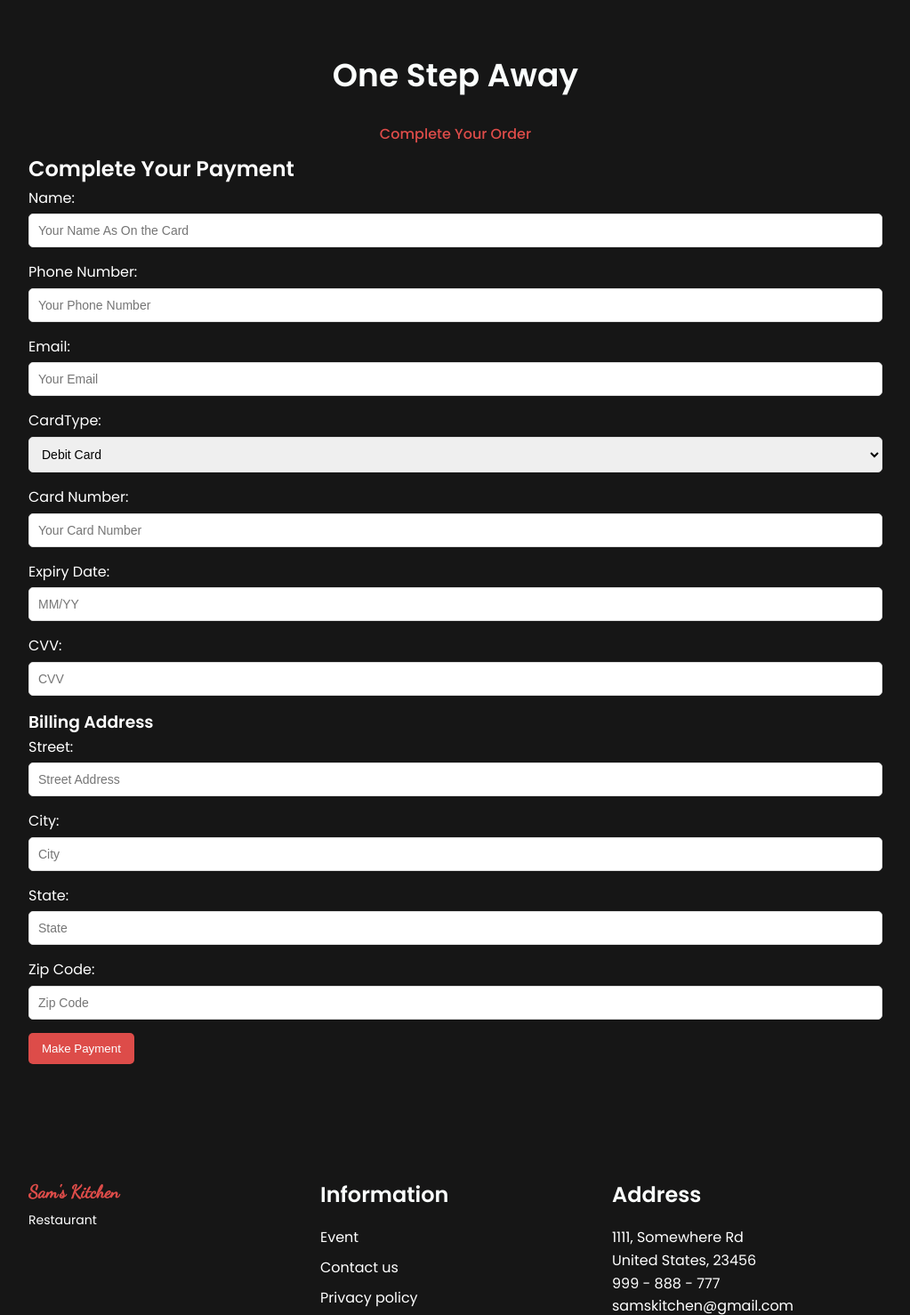
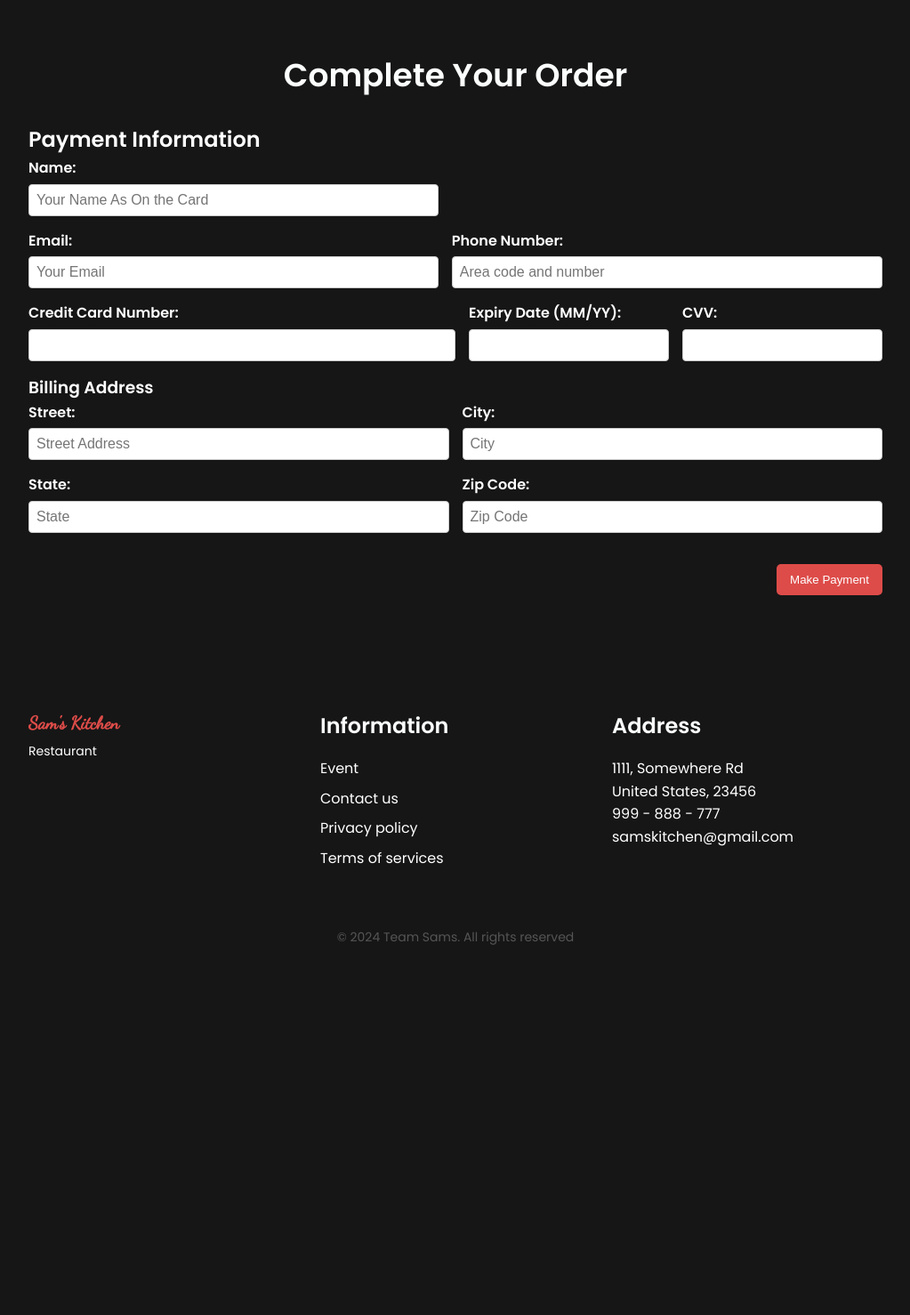
Before and after one commit to anchal-04/SAM-s-Kitchen, a Flask app: page /payment in a window 1280 px wide. Shown: the part 72-1550 px from the top of the page at 89% size, without its empty margins (128-1151 px from the left). After the commit the page ends 1134 px from the top, so only its background shows below. Run offline with Flask 3, Linux system fonts and the light colour scheme.

Commit message:
Resolved merge conflicts after stash apply

```diff
--- a/restaurant/routes.py
+++ b/restaurant/routes.py
@@ -97,28 +97,24 @@ def cart_page():
 @app.route('/payment', methods=['GET', 'POST'])
 def payment_page():
     if request.method == 'POST':
-        # Process payment details
-        data = request.form
-        first_name = data.get('first-name')
-        last_name = data.get('last-name')
-        phone_number = data.get('phone-number')
-        email = data.get('email')
-        visa_type = data.get('visa-type')
-        card_type = data.get('card-type')
-        card_number = data.get('card-number')
-        name_on_card = data.get('name-on-card')
-        cvv = data.get('cvv')
+        # Get form data
+        name = request.form.get('name')
+        email = request.form.get('email')
+        phone = request.form.get('number')
+        card_number = request.form.get('card_number')
+        expiry = request.form.get('expiry')
+        cvv = request.form.get('cvv')
+        street = request.form.get('street')
+        city = request.form.get('city')
+        state = request.form.get('state')
+        zip_code = request.form.get('zip')
 
-        # Add payment processing logic here (e.g., integrate with a payment gateway)
-        return jsonify({
-            'message': 'Payment processed successfully',
-            'data': {
-                'name': f'{first_name} {last_name}',
-                'email': email,
-                'visa_type': visa_type,
-                'card_type': card_type
-            }
-        })
+        # Add your payment processing logic here
+
+        # For now, just flash a message
+        flash('Payment processed successfully!', 'success')
+        return redirect(url_for('congrats_page'))
+
 
     return render_template('payment.html')
 
--- a/restaurant/static/styles/css/styles.css
+++ b/restaurant/static/styles/css/styles.css
@@ -803,3 +803,59 @@ button.btn {
 button.btn:hover {
   background-color: var(--first-color-alt);
 }
+
+/* payment_ml-page */
+
+.payment .section-heading {
+    margin-bottom: 20px; /* Adjust this value for more/less space */
+}
+
+.payment .form-container {
+    max-width: 600px;
+    margin: auto;
+    padding: 20px;
+    border: 1px solid #ccc;
+    border-radius: 8px;
+    background: #f9f9f9;
+}
+
+.payment .form-row {
+    display: flex;
+    justify-content: space-between;
+    gap: 15px;
+}
+
+.payment .form-group {
+    flex: 1;
+    margin-bottom: 15px;
+    display: flex;
+    flex-direction: column;
+}
+
+.payment label {
+    font-weight: bold;
+    margin-bottom: 5px;
+}
+
+.payment input, select {
+    padding: 8px;
+    font-size: 16px;
+    border: 1px solid #ccc;
+    border-radius: 4px;
+}
+
+.payment .button-container {
+    display: flex;
+    justify-content: flex-end;
+    margin-top: 20px; /* Add space above the button */
+}
+
+.payment .form-group.small {
+    flex: 0 0 48%; /* Makes each field take about half the width */
+}
+
+.payment .form-group span {
+    margin-top: 5px;
+    font-size: 12px;
+    color: red;
+}
--- a/restaurant/static/styles/js/payment.js
+++ b/restaurant/static/styles/js/payment.js
@@ -1,20 +1,106 @@
-document.getElementById("payment-form").addEventListener("submit", function (e) {
-    e.preventDefault(); // Prevent form submission
+document.addEventListener("DOMContentLoaded", () => {
+    console.log("payment.js loaded");
+    const form = document.getElementById("payment");
 
-    const firstName = document.getElementById("first-name").value.trim();
-    const lastName = document.getElementById("last-name").value.trim();
-    const phoneNumber = document.getElementById("phone-number").value.trim();
-    const email = document.getElementById("email").value.trim();
-    const visaType = document.getElementById("visa-type").value;
-    const cardType = document.getElementById("card-type").value;
-    const cardNumber = document.getElementById("card-number").value.trim();
-    const nameOnCard = document.getElementById("name-on-card").value.trim();
-    const cvv = document.getElementById("cvv").value.trim();
-
-    if (!firstName || !lastName || !phoneNumber || !email || !visaType || !cardType || !cardNumber || !nameOnCard || !cvv) {
-      alert("Please fill out all fields.");
-      return;
+    if (!form) {
+        console.error("Form with id 'payment' not found!");
+        return;
     }
 
-    alert(`Payment Successful!\nName: ${firstName} ${lastName}\nVisa Type: ${visaType}\nCard Type: ${cardType}`);
-  });
+    form.onsubmit = function (event) {
+     clearErrors();
+    // Get input values
+    const expiry = document.getElementById("expiry").value;
+    const state = document.getElementById("state").value;
+    const zip = document.getElementById("zip").value;
+    const cc = document.getElementById("cc").value;
+    const phone = document.getElementById("number").value;
+    const email = document.getElementById("email").value;
+    const cvv = document.getElementById("cvv").value;
+
+    // Define regex patterns
+    const expiryRegex = /^\d{2}\/\d{2}$/; // MM/YY format
+    const stateRegex = /^[a-zA-Z]{2}$/;  // Two letters
+    const zipRegex = /^\d{5}$/;          // Five digits
+    const ccRegex = /^\d{16}$/;          // Five digits
+    const phRegex = /^\d{10}$/;          // Five digits
+    const eRegex  = /^[a-zA-Z0-9._%+-]+@[a-zA-Z0-9.-]+\.[a-zA-Z]{2,}$/;
+    const cvvRegex = /^\d{3}$/;          // Five digits
+
+    let isValid = true;
+     // Validate expiry
+    if (!expiryRegex.test(expiry)) {
+        showError("expiry", "Expiry format: MM/YY format.");
+        isValid = false;
+    }
+
+    // Validate state
+    if (!stateRegex.test(state)) {
+        showError("state", "State must be 2 letters.");
+        isValid = false;
+    }
+
+    // Validate zip
+    if (!zipRegex.test(zip)) {
+        showError("zip", "Zip code must be 5 digits.");
+        isValid = false;
+    }
+
+       // Validate cc
+    if (!ccRegex.test(cc)) {
+        showError("cc", "Credit card number must be 16 digits.");
+        isValid = false;
+    }
+
+       // Validate cc
+    if (!ccRegex.test(cvv)) {
+        showError("cvv", "CVV must be 3 digits.");
+        isValid = false;
+    }
+
+       // Validate phone
+    if (!phRegex.test(phone)) {
+        showError("number", "Phone number must be 10 digits.");
+        isValid = false;
+    }
+
+           // Validate email
+    if (!eRegex.test(email)) {
+        showError("email", "Email format must be xxx@xxx.xxx");
+        isValid = false;
+    }
+
+
+    // If validation fails, show alert and prevent form submission
+    if (!isValid) {
+        event.preventDefault();
+        }
+    };
+});
+// Function to display inline error message
+function showError(inputId, message) {
+    const input = document.getElementById(inputId);
+
+    // Highlight the input field with a red border
+    input.style.border = "2px solid red";
+
+    // Create an error message element
+    const errorLabel = document.createElement("span");
+    errorLabel.style.color = "red";
+    errorLabel.style.fontSize = "12px";
+    errorLabel.style.marginTop = "5px";
+    errorLabel.innerText = message;
+
+    // Append the error message right below the input field
+    input.parentNode.appendChild(errorLabel);
+}
+
+// Function to clear all error messages
+function clearErrors() {
+    const inputs = document.querySelectorAll("#payment input");
+    inputs.forEach(input => input.style.border = ""); // Reset borders
+
+    // Remove all previously added error messages
+    const errorMessages = document.querySelectorAll("#payment span");
+    errorMessages.forEach(error => error.remove());
+}
--- a/restaurant/templates/payment.html
+++ b/restaurant/templates/payment.html
@@ -27,10 +27,12 @@
                 <!-- <li class="nav__item"><a href="{{ url_for('login_page') }}" class="nav__link">Log in</a></li>
                 <li class="nav__item"><a href="{{ url_for('register_page') }}" class="nav__link">Register</a></li> -->
                 {% if current_user.is_authenticated %}
+
                 <li class="nav__item"><a href="{{ url_for('logout') }}" class="nav__link">Log Out</a></li>
                 {% else %}
                 <li class="nav__item"><a href="{{ url_for('login_page') }}" class="nav__link">Log in</a></li>
                 <li class="nav__item"><a href="{{ url_for('login_page') }}" class="nav__link">Register</a></li>
+
                 {% endif %}
                 <li class="nav__item"><a href="{{ url_for('contact_page') }}" class="nav__link">Contact us</a></li>
 
@@ -47,45 +49,51 @@
 
 <main>
     <section class="section bd-container">
-      <h1 class="section-title">One Step Away</h1>
-      <p class="section-subtitle">Complete Your Order</p>
+        <h1 class="section-title">Complete Your Order</h1>
         <!-- Payment Form Section -->
-        <div class="payment-form">
-            <h2>Complete Your Payment</h2>
-            <form id="payment-form" method="POST" action="{{ url_for('payment_page') }}">
-              <div class="form-group">
+        <div class="payment">
+            <h2>Payment Information</h2>
+            <form id="payment" method="POST" action="{{ url_for('payment_page') }}">
+                <!-- Name and Phone Number Side by Side -->
+                <div class="form-row">
+                    <div class="form-group small">
                         <label for="name">Name:</label>
                         <input type="text" id="name" name="name" placeholder="Your Name As On the Card" required>
                     </div>
+                </div>
+
+                <!-- Email and Card Type Side by Side -->
+                <div class="form-row">
+                    <div class="form-group small">
+                        <label for="email">Email:</label>
+                        <input type="text" id="email" name="email" placeholder="Your Email" required>
+                    </div>
                      <div class="form-group">
                         <label for="number">Phone Number:</label>
-                <input type="tel" id="number" name="number" placeholder="Your Phone Number" required>
+                        <input type="text" id="number" name="number" placeholder="Area code and number" maxlength="10"  required>
                     </div>
+                </div>
+
+                <!-- Card Number, Expiry Date, and CVV -->
+                <div class="form-row">
                     <div class="form-group">
-                <label for="email">Email:</label>
-                <input type="email" id="email" name="email" placeholder="Your Email" required>
+                        <label for="cc">Credit Card Number:</label>
+                        <input type="text" id="cc" name="card_number" maxlength="16" required>
                     </div>
-              <div class="form-group">
-                <label for="card-type">CardType:</label>
-                <select id="card-type" name="card-type" required>
-                  <option value="query">Debit Card</option>
-                  <option value="complain">Credit Card</option>
-                </select>
+                    <div class="form-row">
+                        <div class="form-group small">
+                            <label for="expiry">Expiry Date (MM/YY):</label>
+                             <input type="text" id="expiry" name="expiry" maxlength="5" required>
                         </div>
-              <div class="form-group">
-                <label for="card-number">Card Number:</label>
-                <input type="number" id="card-number" name="card-number" placeholder="Your Card Number" required>
+                        <div class="form-group small">
+                            <label for="cvv">CVV:</label>
+                            <input type="text" id="cvv" name="cvv" maxlength="3" required>
                         </div>
-              <div class="form-group">
-                <label for="expiry-date">Expiry Date:</label>
-                <input type="text" id="expiry-date" name="expiry-date" placeholder="MM/YY" required>
                     </div>
-              <div class="form-group">
-                <label for="cvv">CVV:</label>
-                <input type="text" id="cvv" name="cvv" placeholder="CVV" required>
                 </div>
-              <!-- Billing Address Section -->
+
                 <h3>Billing Address</h3>
+                <div class="form-row">
                     <div class="form-group">
                         <label for="street">Street:</label>
                         <input type="text" id="street" name="street" placeholder="Street Address" required>
@@ -94,15 +102,21 @@
                         <label for="city">City:</label>
                         <input type="text" id="city" name="city" placeholder="City" required>
                     </div>
+                </div>
+                <div class="form-row">
                     <div class="form-group">
                         <label for="state">State:</label>
-                <input type="text" id="state" name="state" placeholder="State" required>
+                        <input type="text" id="state" name="state" placeholder="State" maxlength="2" required>
                     </div>
                     <div class="form-group">
-                <label for="zip-code">Zip Code:</label>
-                <input type="text" id="zip-code" name="zip-code" placeholder="Zip Code" required>
+                        <label for="zip">Zip Code:</label>
+                        <input type="text" id="zip" name="zip" placeholder="Zip Code" maxlength="5" required>
                     </div>
+                </div>
+
+                <div class="button-container">
                     <button type="submit" class="btn">Make Payment</button>
+                </div>
             </form>
         </div>
     </section>
@@ -155,7 +169,8 @@
 <!--========== SCROLL REVEAL ==========-->
 <script src="https://unpkg.com/scrollreveal"></script>
 
-<!--========== MAIN JS ==========-->
-<script src="static/styles/js/main.js"></script>
+<!--========== payment JS ==========-->
+<script src="{{ url_for('static',filename='styles/js/payment.js') }}"></script>
+
 </body>
 </html>
```
Also changed, not shown: restaurant/static/styles/js/main.js (line endings or trailing spaces), restaurant/tables.db (deleted). Lines whose indentation alone changed are shown as unchanged.
